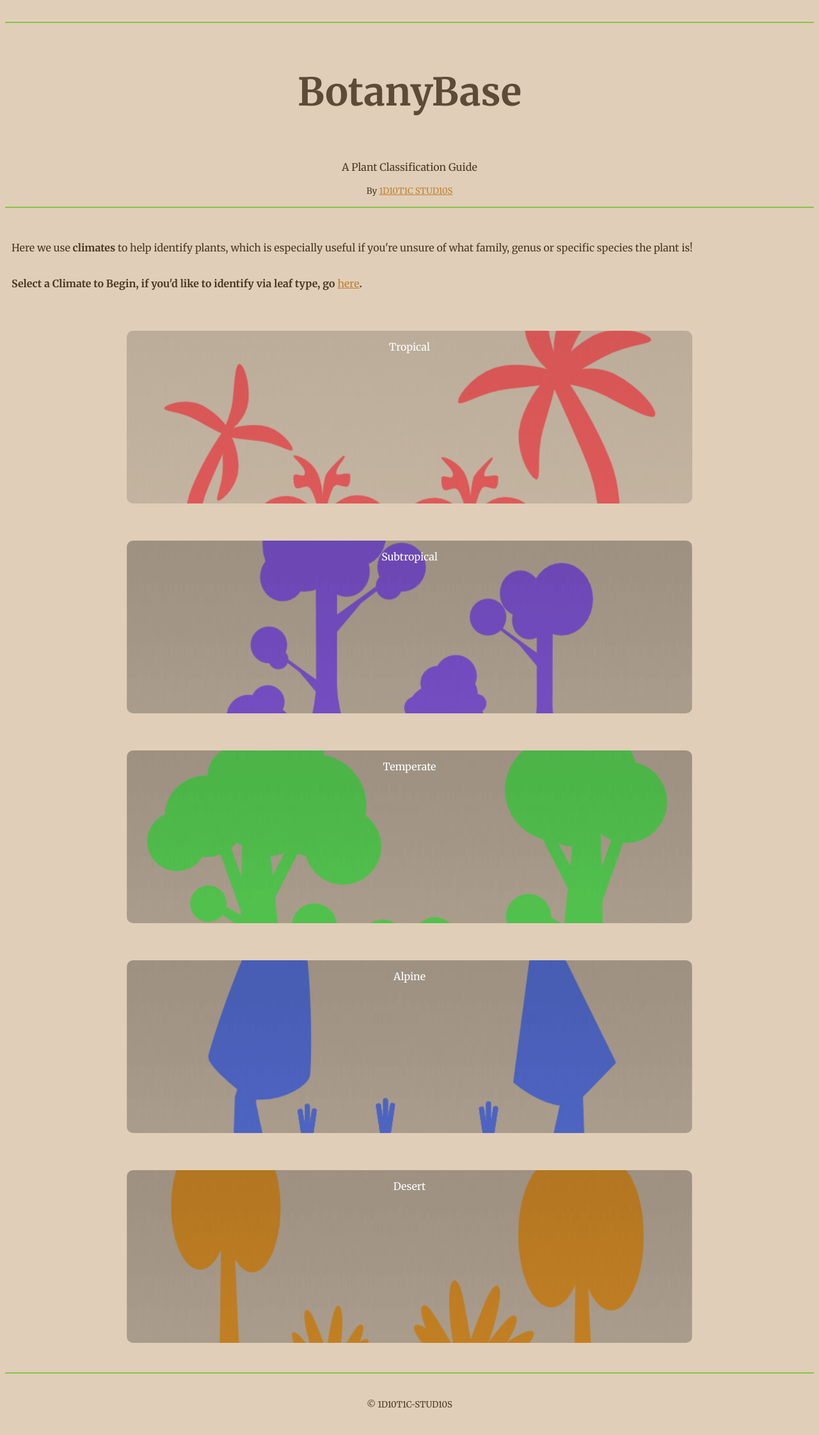
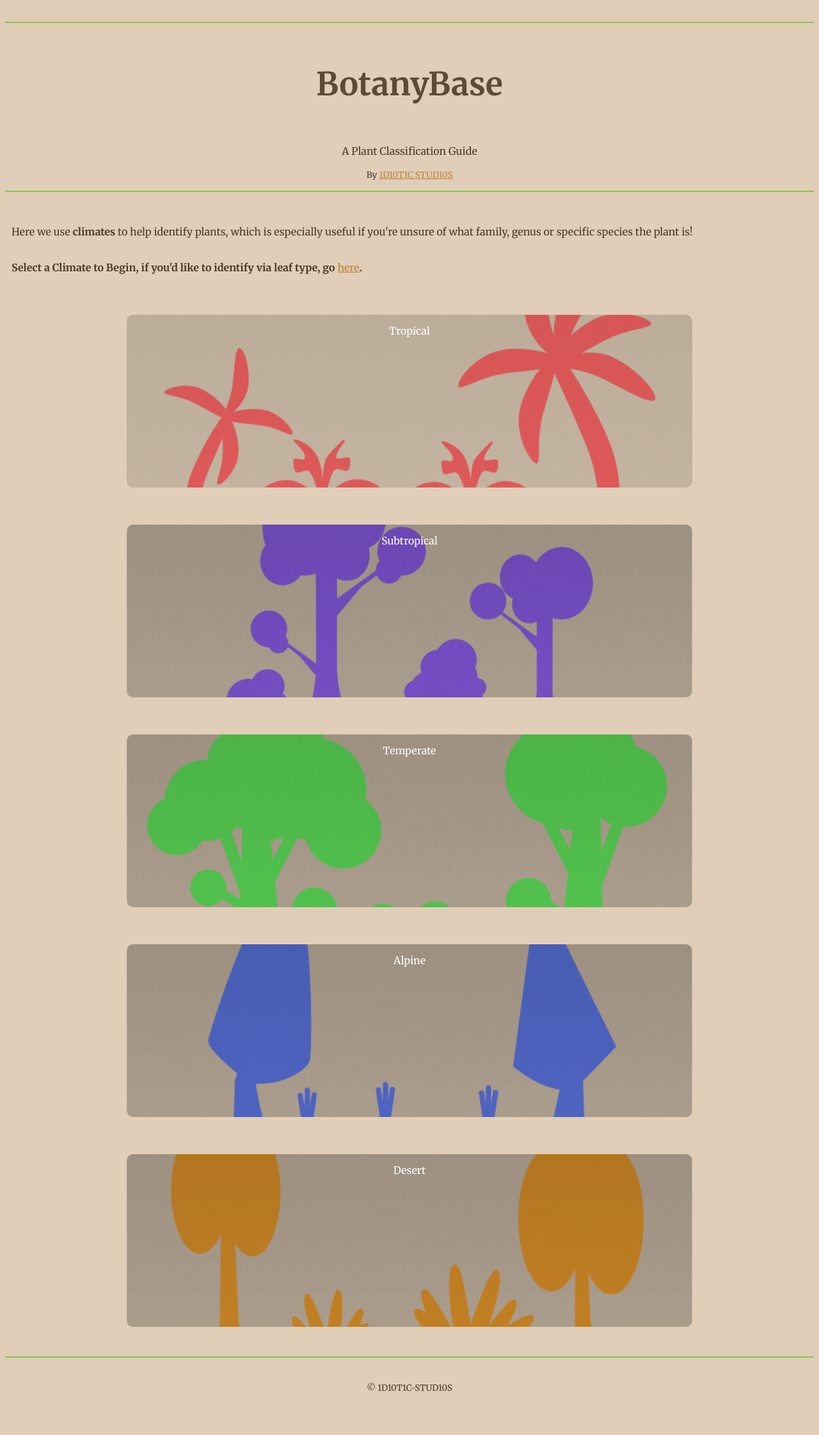
Before and after one commit to BotanyBase/botanybase.github.io, a Jekyll site: the page built from index.html, in a window 1280 px wide. Shown: the whole page at 64% size. Built offline with Jekyll 4.4.1, drawn with Linux system fonts in a browser that asks for light colours; after the commit the page ends 2218 px from its top, so only the background shows below that.

Commit message:
Update index.html

```diff
--- a/index.html
+++ b/index.html
@@ -23,7 +23,7 @@ title: Main
 
 <br>
 <hr>
-<h1 style="text-align: center; padding: 30px; font-size: 60px;">BotanyBase</h1>
+<h1 style="text-align: center; padding: 30px; font-size: 50px;">BotanyBase</h1>
 <p style="text-align: center;">A Plant Classification Guide</p>
 <small><p style="text-align: center;">By <a href="https://1d10t1c-stud10s.github.io">1D10T1C STUD10S</a></small>
 <br>
```
